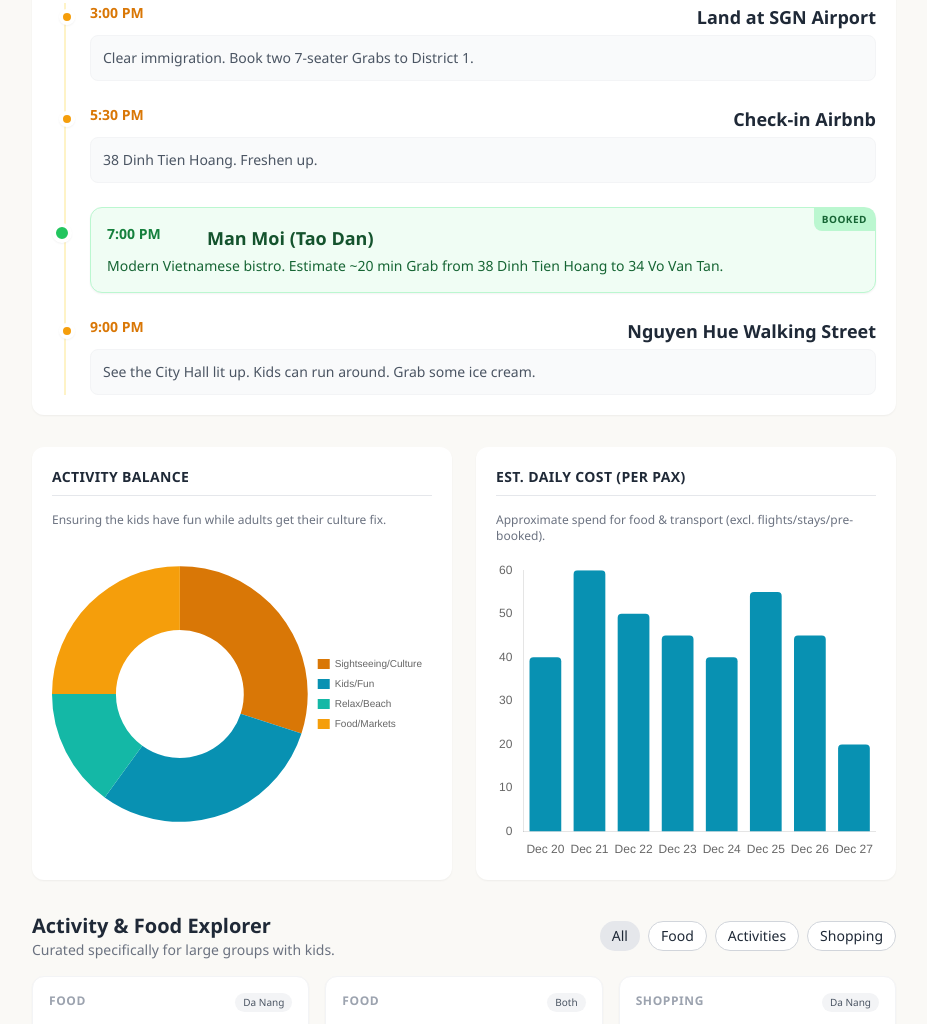
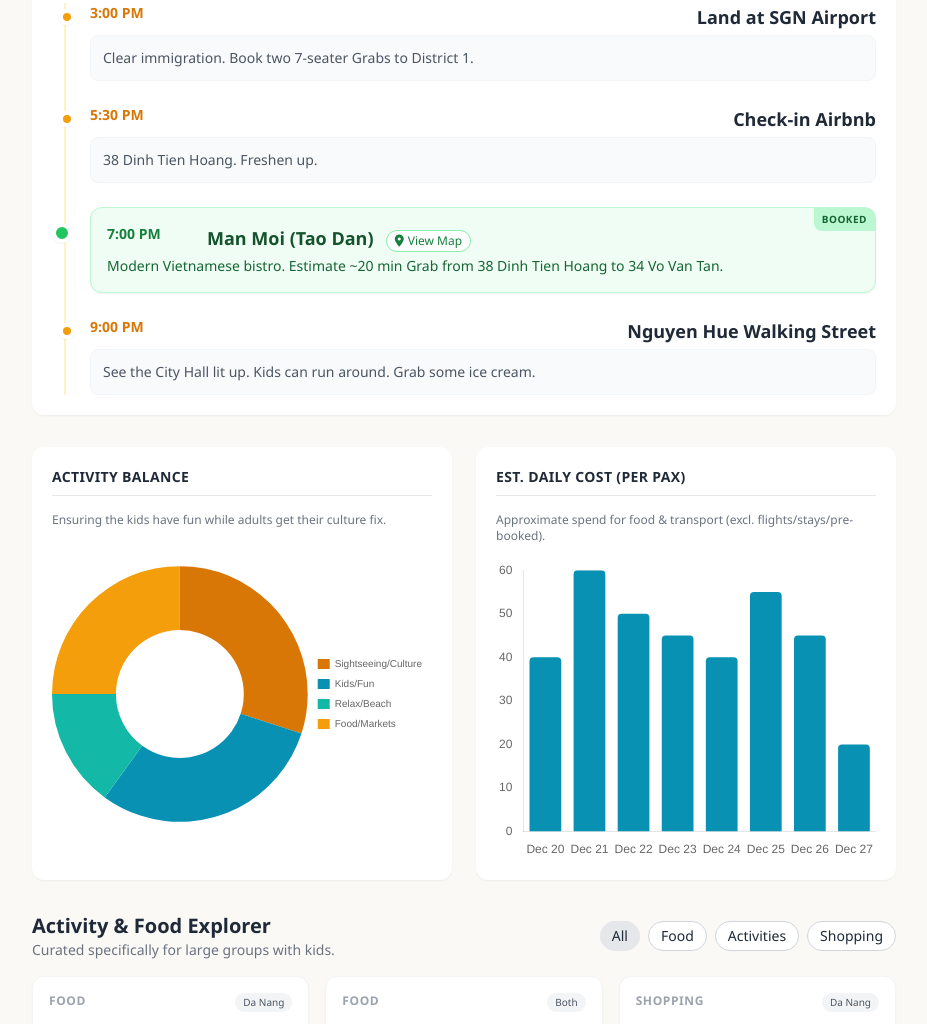
Before and after one commit to crazyjere/vietnamtrip, a plain HTML site: page index.html in a window 1280 px wide. Shown: the part 748-1772 px from the top of the page, without its empty margins (176-1103 px from the left). Drawn offline with nearby package versions, Linux system fonts and the light colour scheme.

Commit message:
Enhance itinerary with map links for events
Added map links for booked restaurants in the itinerary.

```diff
--- a/index.html
+++ b/index.html
@@ -222,7 +222,13 @@
                 events: [
                     { time: "3:00 PM", title: "Land at SGN Airport", desc: "Clear immigration. Book two 7-seater Grabs to District 1." },
                     { time: "5:30 PM", title: "Check-in Airbnb", desc: "38 Dinh Tien Hoang. Freshen up." },
-                    { time: "7:00 PM", title: "Man Moi (Tao Dan)", isBooked: true, desc: "Modern Vietnamese bistro. Estimate ~20 min Grab from 38 Dinh Tien Hoang to 34 Vo Van Tan." },
+                    {
+                        time: "7:00 PM",
+                        title: "Man Moi (Tao Dan)",
+                        isBooked: true,
+                        mapLink: "https://www.google.com/maps?q=Mặn+Mòi,+Tao+Đàn+-+34+Võ+Văn+Tần,+34+Võ+Văn+Tần,+Phường+6,+Quận+3,+Thành+phố+Hồ+Chí+Minh+70000,+Vietnam&ftid=0x31752f45e3ba9d6d:0x2b118e6c5816cfc0&entry=gps&shh=CAE&lucs=,94275415,94284493,94231188,94280568,47071704,94218641,94282134,94203019,94286869&g_ep=CAISEjI1LjQ3LjAuODMzNTQyOTMwMBgAIIgnKlEsOTQyNzU0MTUsOTQyODQ0OTMsOTQyMzExODgsOTQyODA1NjgsNDcwNzE3MDQsOTQyMTg2NDEsOTQyODIxMzQsOTQyMDMwMTksOTQyODY4NjlCAlNH&skid=7d3cdf0d-6da8-4ac7-98c8-d4e790f924c7&g_st=ipc",
+                        desc: "Modern Vietnamese bistro. Estimate ~20 min Grab from 38 Dinh Tien Hoang to 34 Vo Van Tan."
+                    },
                     { time: "9:00 PM", title: "Nguyen Hue Walking Street", desc: "See the City Hall lit up. Kids can run around. Grab some ice cream." }
                 ]
             },
@@ -260,7 +266,13 @@
                     { time: "11:25 AM", title: "Check-in SGN Domestic", desc: "Vietnam Airlines / Vietjet counters." },
                     { time: "1:25 PM", title: "Fly to Da Nang", desc: "Flight Duration: ~1h 25m." },
                     { time: "2:50 PM", title: "Land in Da Nang", desc: "Grab to Son Tra Airbnb (5 Phan Ba Vanh)." },
-                    { time: "7:30 PM", title: "Pizza 4P's Indochina", isBooked: true, desc: "Riverside View. Estimate ~15 min Grab from 5 Phan Ba Vanh to 74 Bach Dang." }
+                    {
+                        time: "7:30 PM",
+                        title: "Pizza 4P's Indochina",
+                        isBooked: true,
+                        mapLink: "https://www.google.com/maps?q=Pizza+4P%27s+Indochina+Da+Nang,+74+Bạch+Đằng,+Street,+Hải+Châu,+Đà+Nẵng+550000,+Vietnam&ftid=0x3142193cf50bef09:0x6f1b1de8e432c22e&entry=gps&shh=CAE&lucs=,94297695,94275415,94284493,94231188,94280568,47071704,94218641,94282134,94286869&g_ep=CAISEjI1LjQ5LjkuODM4ODk5MTgzMBgAIIgnKlEsOTQyOTc2OTUsOTQyNzU0MTUsOTQyODQ0OTMsOTQyMzExODgsOTQyODA1NjgsNDcwNzE3MDQsOTQyMTg2NDEsOTQyODIxMzQsOTQyODY4NjlCAlNH&skid=9678aecb-6664-4b38-96cb-b1411faaad21&g_st=ipc",
+                        desc: "Riverside View. Estimate ~15 min Grab from 5 Phan Ba Vanh to 74 Bach Dang."
+                    }
                 ]
             },
             {
@@ -383,7 +395,10 @@
                                 </div>
                                 <div class="flex flex-col sm:flex-row sm:items-start sm:justify-between gap-1 mb-1">
                                     <span class="font-bold text-green-700 text-sm w-24 flex-shrink-0">${event.time}</span>
-                                    <h4 class="font-bold text-green-900 text-lg flex-grow">${event.title}</h4>
+                                    <div class="flex-grow">
+                                        <h4 class="font-bold text-green-900 text-lg inline mr-2">${event.title}</h4>
+                                        ${event.mapLink ? `<a href="${event.mapLink}" target="_blank" class="inline-flex items-center text-xs bg-white border border-green-300 text-green-700 px-2 py-0.5 rounded-full hover:bg-green-100 transition"><i class="fas fa-location-dot mr-1"></i> View Map</a>` : ''}
+                                    </div>
                                 </div>
                                 <p class="text-green-800 text-sm">${event.desc}</p>
                             </div>
```
